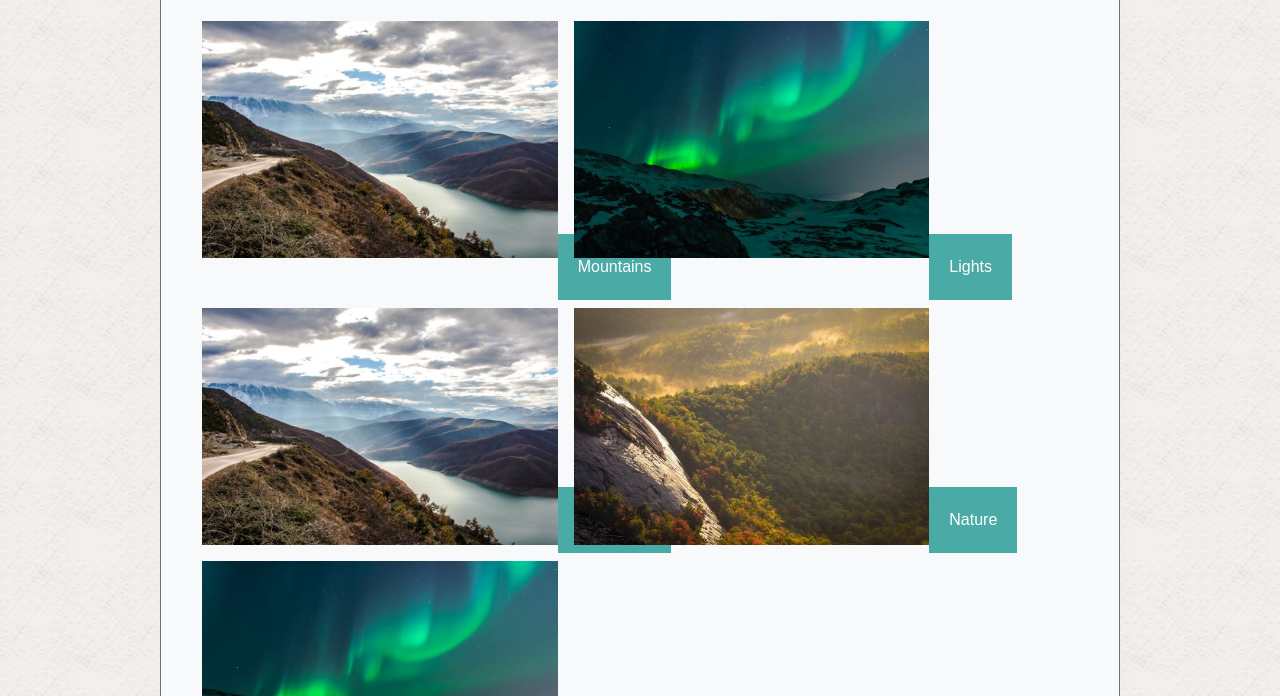
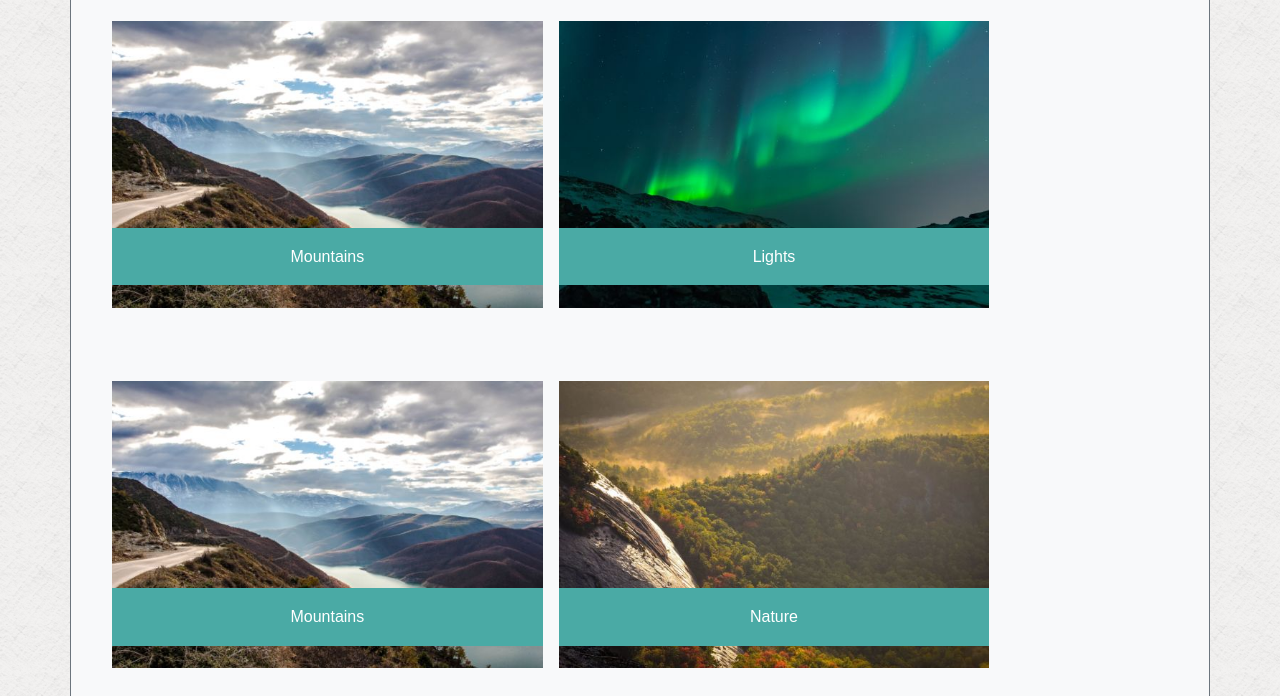
Before and after one commit to njorogepeter/Bootstrap-Portfolio, a plain HTML site: page portfolio.html in a window 1280 px wide. Shown: the part 256-952 px from the top of the page. Drawn offline with nearby package versions, Linux system fonts and the light colour scheme.

Commit message:
changes to portfolio

```diff
--- a/assests/css/style.css
+++ b/assests/css/style.css
@@ -5,7 +5,6 @@
     min-height: 100%;
   }
   body {
-    margin-bottom: 60px; /* Margin bottom by footer height */
     height: 100%;
     background-image: url(../images/witewall_3.png);
     color:#777;
@@ -14,9 +13,11 @@
     line-height: 1.6em;
     margin: 0 auto;
   }
+  /* <---------- Sticky Footer ---------> */
   .footer {
     position: absolute;
-    bottom: 0;
+    /* margin-bottom: 0%; */
+    margin-top: 10%;
     width: 100%;
     border-top: 8px solid #4aaaa5;
     height: 80px; /* Set the fixed height of the footer here */
@@ -26,17 +27,16 @@
   .text-dark{
     color: #777 !important;
   }
+  /* <---------- Navigation ---------> */
   /* .navbar{
     background-color: #fff !important;
   } */
-  /* images  */
-  .item-desc {
-    position: absolute;
-    bottom: 0;
-    display: inline-block;
-    background-color: #4aaaa5;
-    color: white;
-    padding: 20px;
-    /* width: 270px; */
-    text-align: center;
-  }
+
+  /* <---------- Portfolio ---------> */
+.d-block{
+box-sizing: border-box;
+text-align: center;
+position: relative;
+bottom: 80px;
+background-color: #4aaaa5 !important;
+}
--- a/portfolio.html
+++ b/portfolio.html
@@ -14,53 +14,50 @@
 
 <!-- Navigation -->
     <nav class="navbar navbar-expand-lg navbar-dark bg-dark p-4 border-bottom border-warning">
-        <a class="navbar-brand mb-0 h1" href="#">MY Website</a>
-        <button class="navbar-toggler" type="button" data-toggle="collapse" data-target="#navbarNavAltMarkup" aria-controls="navbarNavAltMarkup" aria-expanded="false" aria-label="Toggle navigation">
-            <span class="navbar-toggler-icon"></span>
-        </button>
-        <div class="collapse navbar-collapse" id="navbarNavAltMarkup">
-            <div class="navbar-nav ml-auto">
-            <a class="nav-item nav-link" href="index.html">About<span class="sr-only">(current)</span></a>
-            <a class="nav-item nav-link active" href="portfolio.html">Portfolio</a>
-            <a class="nav-item nav-link" href="contact.html">Contact</a>
+            <a class="navbar-brand mb-0 h1" href="#">MY Website</a>
+            <button class="navbar-toggler" type="button" data-toggle="collapse" data-target="#navbarNavAltMarkup" aria-controls="navbarNavAltMarkup" aria-expanded="false" aria-label="Toggle navigation">
+                <span class="navbar-toggler-icon"></span>
+            </button>
+            <div class="collapse navbar-collapse" id="navbarNavAltMarkup">
+                <div class="navbar-nav ml-auto">
+                <a class="nav-item nav-link" href="index.html">About<span class="sr-only">(current)</span></a>
+                <a class="nav-item nav-link active" href="portfolio.html">Portfolio</a>
+                <a class="nav-item nav-link" href="contact.html">Contact</a>
+                </div>
             </div>
-        </div>
+
     </nav>
 <!-- gallery -->
-<div class="container bg-light mt-5 p-5 border border-secondary" style="width: 960px";>
+<div class="container bg-light mt-5 p-5 border border-secondary";>
         <h1>Portfolio</h1>
             <hr>
             <div class="row">
                         <div class="col-5 p-2">
                             <img src="assests/images/mountains.jpg" class="img-fluid" alt="Mountains">
-                            <span class="item-desc">Mountains</span>
-                            <div class="caption">
-                                    <p class="btn btn-default btn-xs btn-lg pull-right" rel="tooltip"><i class="fa fa-heart"></i><i
-                                      class="fa fa-heart"></i><i class="fa fa-heart"></i><i class="fa fa-heart-o"></i><i
-                                      class="fa fa-heart-o"></i></p>
-                                    <div class="clearfix"></div>
+                            <span class="d-block p-3 bg-primary text-white">Mountains<d-block</span>
                         </div>
-                        </div>
+
 
                         <div class="col-5 p-2">
                             <img src="assests/images/lights.jpg" class="img-fluid" alt="Lights">
-                            <span class="item-desc">Lights </span>
+                            <span class="d-block p-3 bg-primary text-white">Lights<d-block</span>
                         </div>
                             <div class="col-5 p-2">
                                 <img src="assests/images/mountains1.jpg" class="img-fluid" alt="Lights">
-                                <span class="item-desc">Mountains</span>
+                                <span class="d-block p-3 bg-primary text-white">Mountains</span>
                             </div>
 
                             <div class="col-5 p-2">
                                 <img src="assests/images/nature.jpg" class="img-fluid" alt="Lights">
-                                <span class="item-desc">Nature</span>
+                                <span class="d-block p-3 bg-primary text-white">Nature</span>
                             </div>
 
 
                                 <div class="col-5 p-2">
                                     <img src="assests/images/lights.jpg" class="img-fluid" alt="Lights">
-                                    <span class="item-desc">Lights</span>
+                                    <span class="d-block p-3 bg-primary text-white">Lights</span>
                                 </div>
+
 
                 </div>
         </div><!-- ./container -->
```
